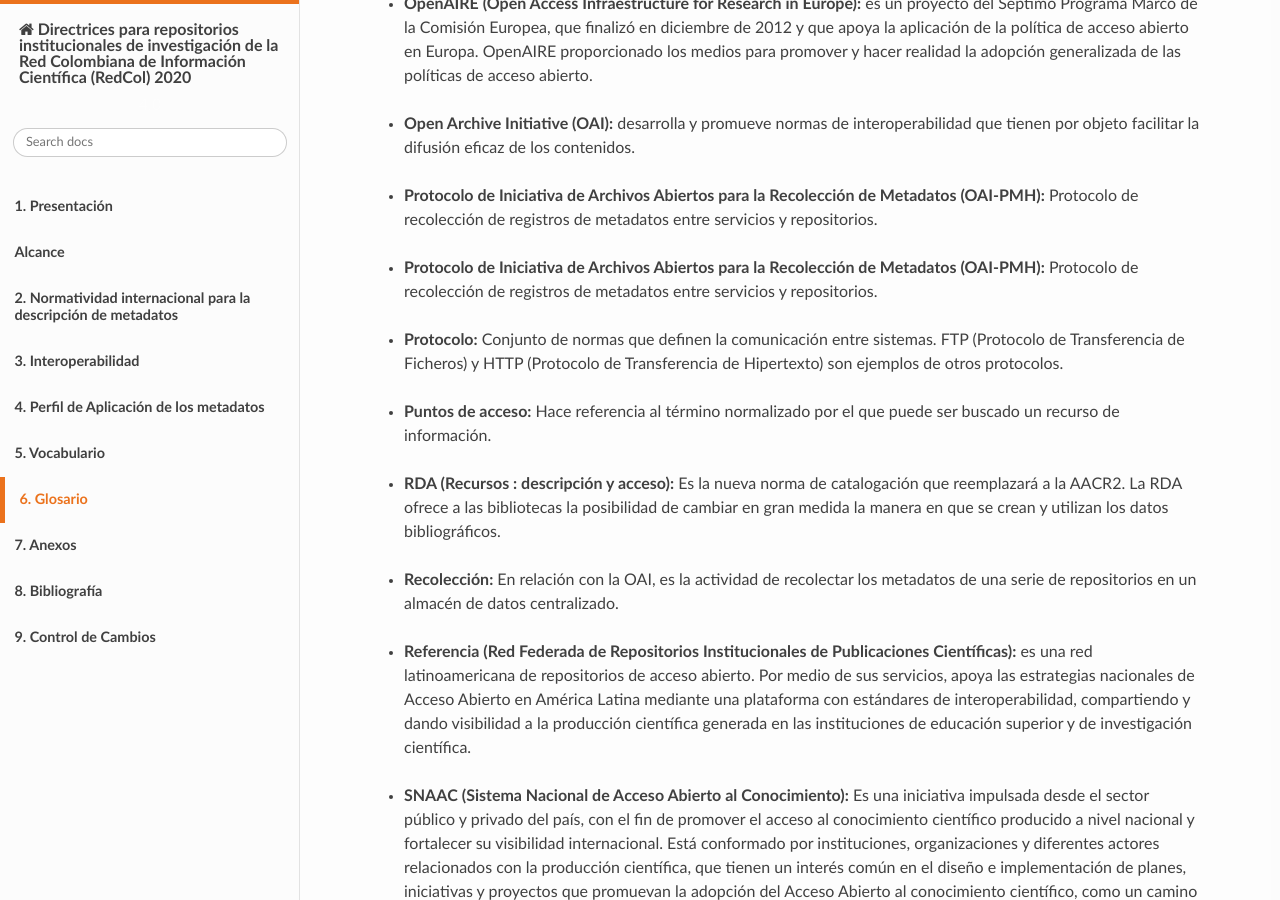
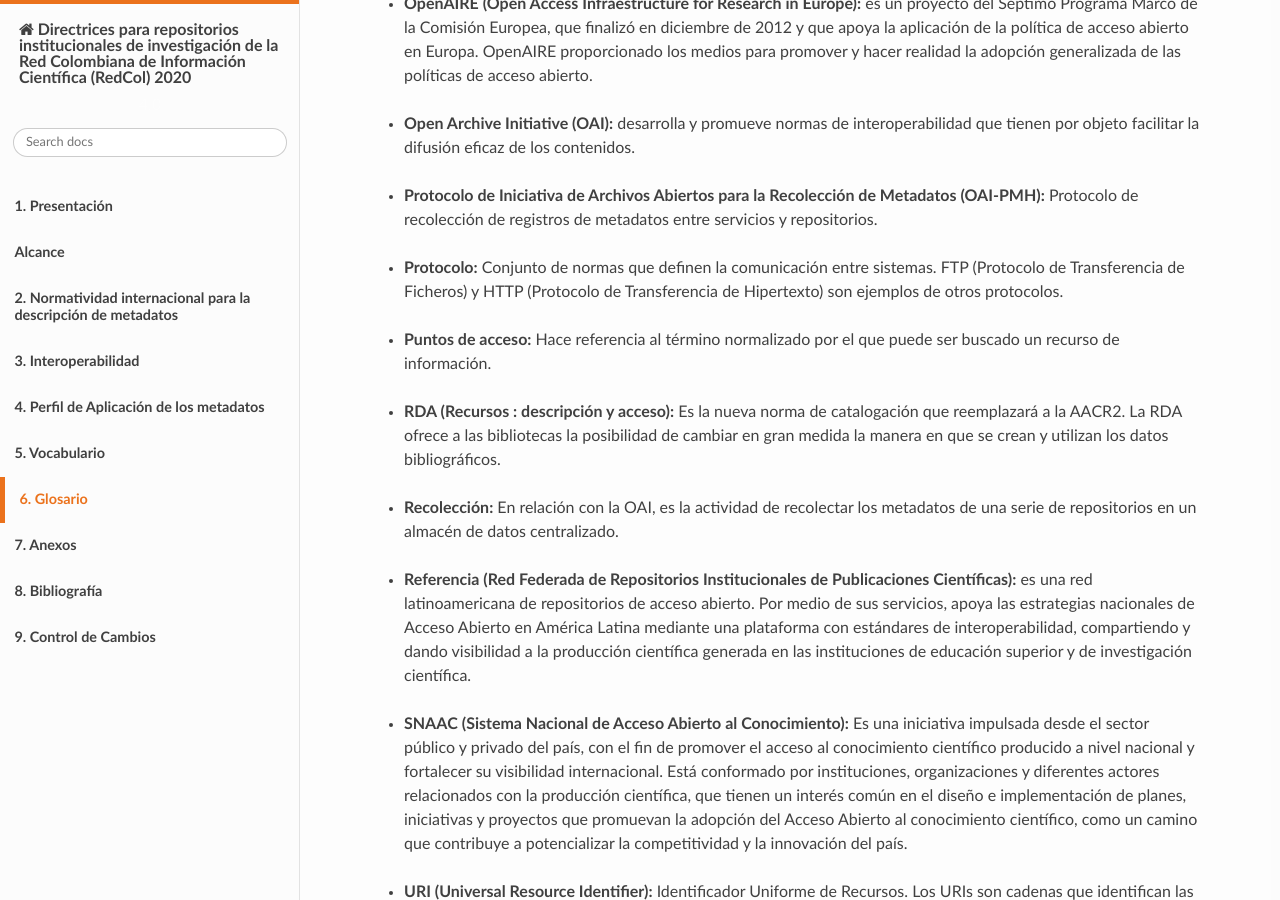
Before and after one commit to rcic/openaire4, a Sphinx documentation site: the page built from docs/glosario.rst, in a window 1280 px wide and 900 px high, scrolled down 902 px. Built offline with Sphinx 7.4.7 and the Read the Docs theme 2.0.0, drawn with Linux system fonts in a browser that asks for light colours; some web fonts are replaced; a script that is not in the unit is left out.

Commit message:
Update glosario.rst

```diff
--- a/docs/glosario.rst
+++ b/docs/glosario.rst
@@ -42,8 +42,6 @@
 * **Protocolo de Iniciativa de Archivos Abiertos para la Recolección de Metadatos (OAI-PMH):** Protocolo de recolección de registros de metadatos entre servicios y repositorios.
 ..
 
-* **Protocolo de Iniciativa de Archivos Abiertos para la Recolección de Metadatos (OAI-PMH):** Protocolo de recolección de registros de metadatos entre servicios y repositorios.
-..
 
 * **Protocolo:** Conjunto de normas que definen la comunicación entre sistemas. FTP (Protocolo de Transferencia de Ficheros) y HTTP (Protocolo de Transferencia de Hipertexto) son ejemplos de otros protocolos.
 ..
```
